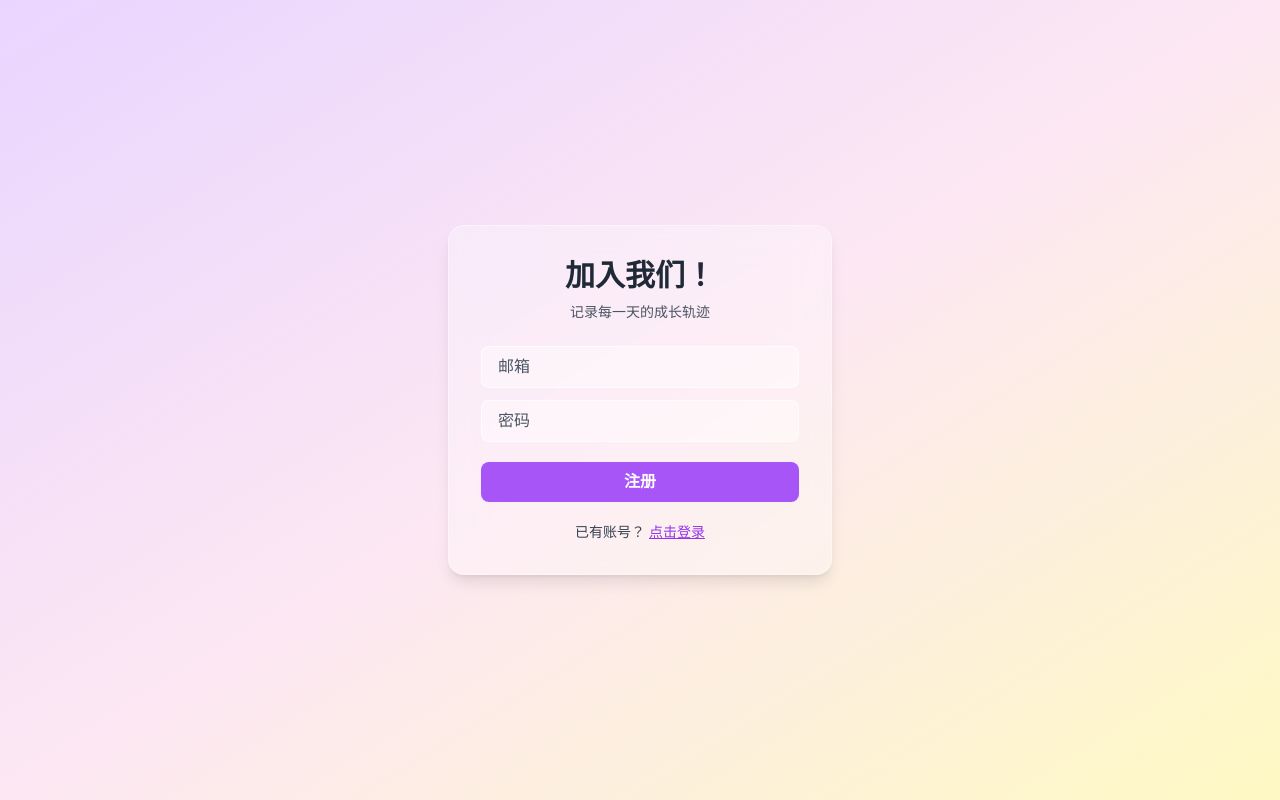
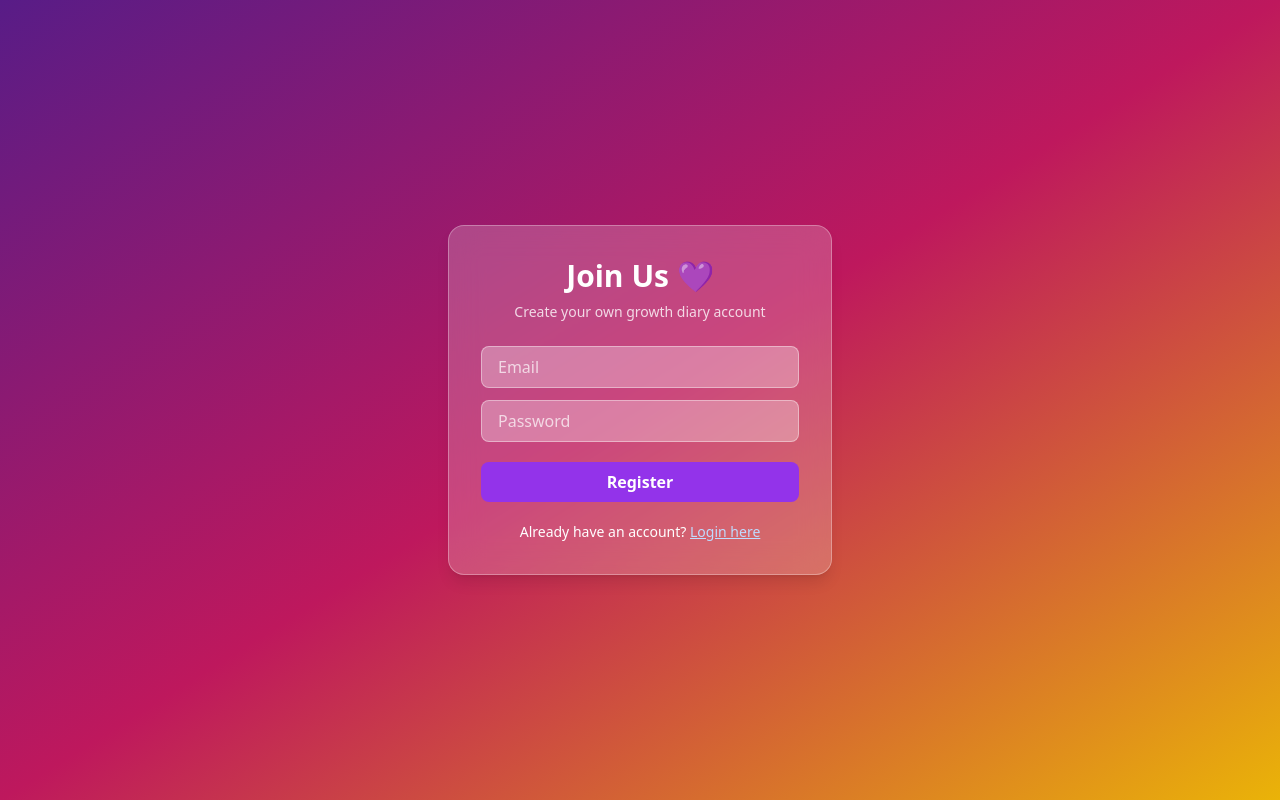
Before and after one commit to Tracy02022/girls-growth-diary, a Next.js app: page /register in a window 1280 px wide. Built offline with nearby package versions, Linux system fonts and the light colour scheme; no server answers; what tailwindcss-filters would draw is missing.

Commit message:
second edition

```diff
--- a/package.json
+++ b/package.json
@@ -20,7 +20,9 @@
     "react-chartjs-2": "^5.3.0",
     "react-dom": "latest",
     "react-tooltip": "^5.28.1",
-    "tailwindcss-filters": "^3.0.0"
+    "react-tsparticles": "^2.12.2",
+    "tailwindcss-filters": "^3.0.0",
+    "tsparticles": "^3.8.1"
   },
   "devDependencies": {
     "@types/react": "19.1.6",
--- a/pages/login.tsx
+++ b/pages/login.tsx
@@ -17,47 +17,47 @@ export default function LoginPage() {
       await signInWithEmailAndPassword(auth, email, password)
       router.push('/wishes')
     } catch (err: any) {
-      setError('登录失败，请检查邮箱或密码是否正确')
+      setError('Login failed. Please check your email or password.')
     }
   }
 
   return (
-    <div className="min-h-screen flex items-center justify-center bg-gradient-to-br from-purple-200 via-pink-100 to-yellow-100">
+    <div className="min-h-screen flex items-center justify-center bg-gradient-to-br from-purple-900 via-pink-700 to-yellow-500">
       <motion.div
         initial={{ opacity: 0, y: 30 }}
         animate={{ opacity: 1, y: 0 }}
         transition={{ duration: 0.6 }}
-        className="bg-white/30 backdrop-blur-lg rounded-2xl shadow-lg p-8 w-full max-w-sm border border-white/40"
+        className="bg-white/20 backdrop-blur-lg rounded-2xl shadow-lg p-8 w-full max-w-sm border border-white/30"
       >
-        <h1 className="text-3xl font-bold text-center text-gray-800 mb-2">欢迎回来 💫</h1>
-        <p className="text-center text-sm text-gray-600 mb-6">开始记录你的每一个心情时刻</p>
+        <h1 className="text-3xl font-bold text-center text-white mb-2">Welcome Back ✨</h1>
+        <p className="text-center text-sm text-white/80 mb-6">Start recording every mood that matters</p>
         {error && <p className="text-red-500 text-sm mb-4">{error}</p>}
         <input
           type="email"
-          placeholder="邮箱"
+          placeholder="Email"
           value={email}
           onChange={(e) => setEmail(e.target.value)}
-          className="w-full px-4 py-2 rounded-lg mb-3 border border-white/60 bg-white/40 placeholder-gray-600 text-gray-800 focus:outline-none focus:ring-2 focus:ring-purple-300"
+          className="w-full px-4 py-2 rounded-lg mb-3 border border-white/40 bg-white/30 placeholder-white/70 text-white focus:outline-none focus:ring-2 focus:ring-purple-300"
         />
         <input
           type="password"
-          placeholder="密码"
+          placeholder="Password"
           value={password}
           onChange={(e) => setPassword(e.target.value)}
-          className="w-full px-4 py-2 rounded-lg mb-5 border border-white/60 bg-white/40 placeholder-gray-600 text-gray-800 focus:outline-none focus:ring-2 focus:ring-purple-300"
+          className="w-full px-4 py-2 rounded-lg mb-5 border border-white/40 bg-white/30 placeholder-white/70 text-white focus:outline-none focus:ring-2 focus:ring-purple-300"
         />
         <motion.button
           whileTap={{ scale: 0.95 }}
           whileHover={{ scale: 1.02 }}
           onClick={handleLogin}
-          className="w-full py-2 rounded-lg bg-purple-500 text-white font-semibold hover:bg-purple-600 transition-all"
+          className="w-full py-2 rounded-lg bg-purple-600 text-white font-semibold hover:bg-purple-700 transition-all"
         >
-          登录
+          Login
         </motion.button>
-        <p className="text-sm text-center text-gray-700 mt-5">
-          还没有账号？{' '}
-          <a href="/register" className="text-purple-600 underline hover:text-purple-800">
-            点击注册
+        <p className="text-sm text-center text-white mt-5">
+          Don't have an account?{' '}
+          <a href="/register" className="text-blue-200 underline hover:text-blue-400">
+            Sign up here
           </a>
         </p>
       </motion.div>
--- a/pages/register.tsx
+++ b/pages/register.tsx
@@ -17,47 +17,47 @@ export default function RegisterPage() {
       await createUserWithEmailAndPassword(auth, email, password)
       router.push('/wishes')
     } catch (err: any) {
-      setError('注册失败，请检查信息是否填写正确')
+      setError('Registration failed. Please check your information.')
     }
   }
 
   return (
-    <div className="min-h-screen flex items-center justify-center bg-gradient-to-br from-purple-200 via-pink-100 to-yellow-100">
+    <div className="min-h-screen flex items-center justify-center bg-gradient-to-br from-purple-900 via-pink-700 to-yellow-500">
       <motion.div
         initial={{ opacity: 0, y: 30 }}
         animate={{ opacity: 1, y: 0 }}
         transition={{ duration: 0.6 }}
-        className="bg-white/30 backdrop-blur-lg rounded-2xl shadow-lg p-8 w-full max-w-sm border border-white/40"
+        className="bg-white/20 backdrop-blur-lg rounded-2xl shadow-lg p-8 w-full max-w-sm border border-white/30"
       >
-        <h1 className="text-3xl font-bold text-center text-gray-800 mb-2">加入我们！</h1>
-        <p className="text-center text-sm text-gray-600 mb-6">记录每一天的成长轨迹</p>
+        <h1 className="text-3xl font-bold text-center text-white mb-2">Join Us 💜</h1>
+        <p className="text-center text-sm text-white/80 mb-6">Create your own growth diary account</p>
         {error && <p className="text-red-500 text-sm mb-4">{error}</p>}
         <input
           type="email"
-          placeholder="邮箱"
+          placeholder="Email"
           value={email}
           onChange={(e) => setEmail(e.target.value)}
-          className="w-full px-4 py-2 rounded-lg mb-3 border border-white/60 bg-white/40 placeholder-gray-600 text-gray-800 focus:outline-none focus:ring-2 focus:ring-purple-300"
+          className="w-full px-4 py-2 rounded-lg mb-3 border border-white/40 bg-white/30 placeholder-white/70 text-white focus:outline-none focus:ring-2 focus:ring-purple-300"
         />
         <input
           type="password"
-          placeholder="密码"
+          placeholder="Password"
           value={password}
           onChange={(e) => setPassword(e.target.value)}
-          className="w-full px-4 py-2 rounded-lg mb-5 border border-white/60 bg-white/40 placeholder-gray-600 text-gray-800 focus:outline-none focus:ring-2 focus:ring-purple-300"
+          className="w-full px-4 py-2 rounded-lg mb-5 border border-white/40 bg-white/30 placeholder-white/70 text-white focus:outline-none focus:ring-2 focus:ring-purple-300"
         />
         <motion.button
           whileTap={{ scale: 0.95 }}
           whileHover={{ scale: 1.02 }}
           onClick={handleRegister}
-          className="w-full py-2 rounded-lg bg-purple-500 text-white font-semibold hover:bg-purple-600 transition-all"
+          className="w-full py-2 rounded-lg bg-purple-600 text-white font-semibold hover:bg-purple-700 transition-all"
         >
-          注册
+          Register
         </motion.button>
-        <p className="text-sm text-center text-gray-700 mt-5">
-          已有账号？{' '}
-          <a href="/login" className="text-purple-600 underline hover:text-purple-800">
-            点击登录
+        <p className="text-sm text-center text-white mt-5">
+          Already have an account?{' '}
+          <a href="/login" className="text-blue-200 underline hover:text-blue-400">
+            Login here
           </a>
         </p>
       </motion.div>
--- a/styles/globals.css
+++ b/styles/globals.css
@@ -2,7 +2,14 @@
 @tailwind components;
 @tailwind utilities;
 
-body {
-  @apply bg-gray-50 text-gray-800;
-  font-family: 'Helvetica Neue', sans-serif;
+.animated-gradient {
+  background: linear-gradient(-45deg, #fbc2eb, #a6c1ee, #fcd5ce, #c1f0f6);
+  background-size: 400% 400%;
+  animation: gradientMove 15s ease infinite;
 }
+
+@keyframes gradientMove {
+  0% { background-position: 0% 50%; }
+  50% { background-position: 100% 50%; }
+  100% { background-position: 0% 50%; }
+}
```
